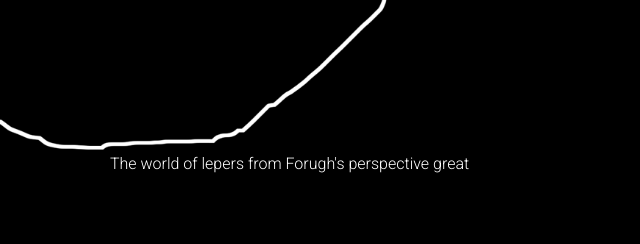
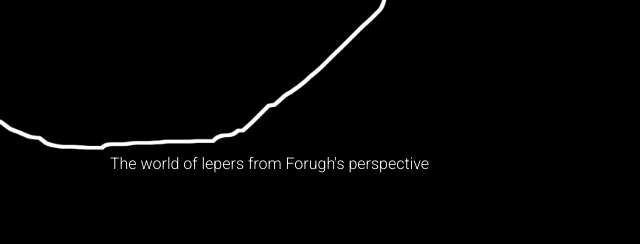
Before and after one commit to SanazFeizi/moreaboutforugh, a plain HTML site: page index.html in a window 1280 px wide. Shown: the part 1161-1405 px from the top of the page, 0-640 px from the left. Drawn offline with Linux system fonts and the light colour scheme.

Commit message:
update documentary

```diff
--- a/index.html
+++ b/index.html
@@ -77,7 +77,7 @@
                 </div>
             </div>
 
-            <p class="title-movie">The world of lepers from Forugh's perspective great</p>
+            <p class="title-movie">The world of lepers from Forugh's perspective</p>
         </div>
 
     </section>
```
